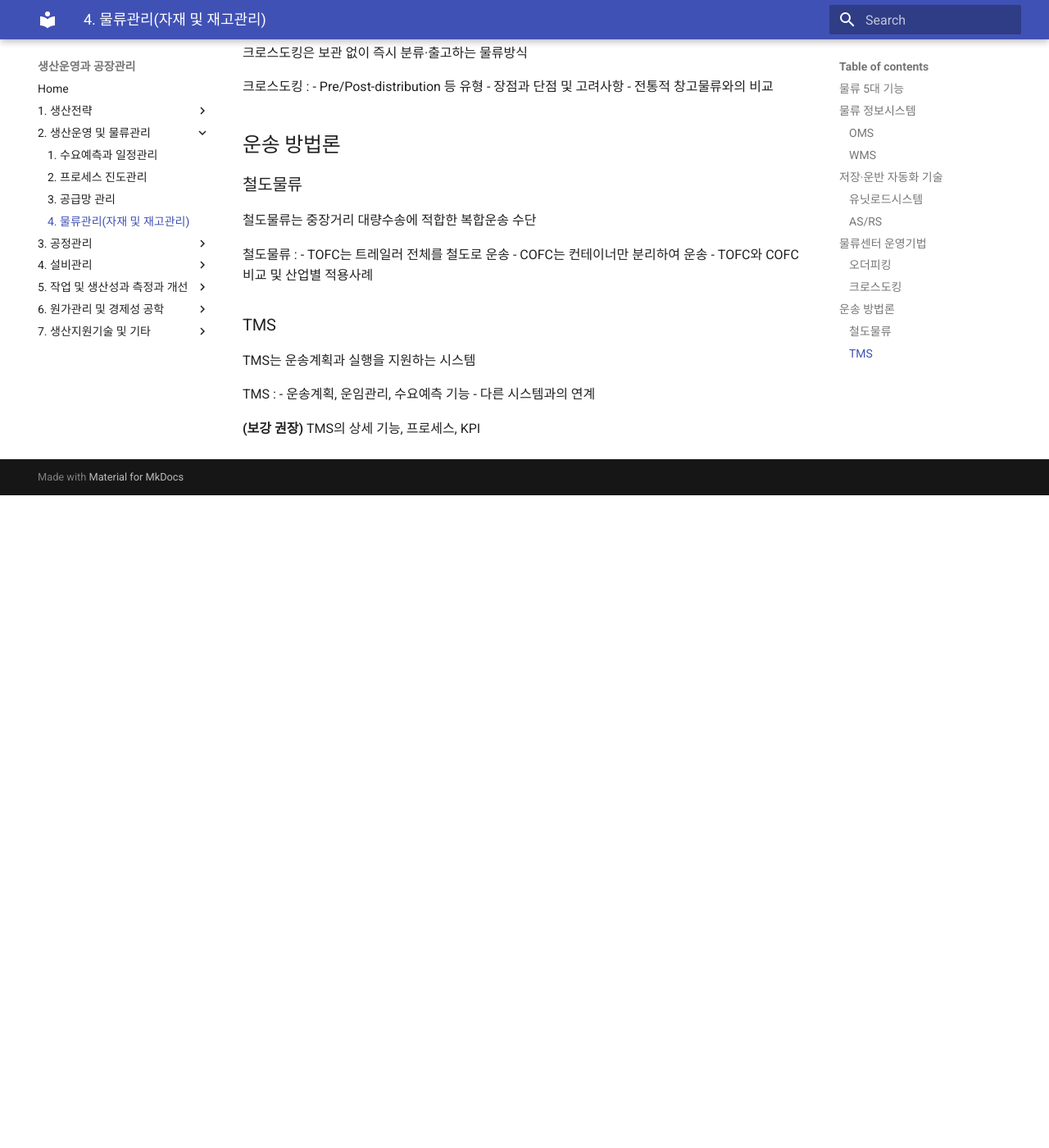
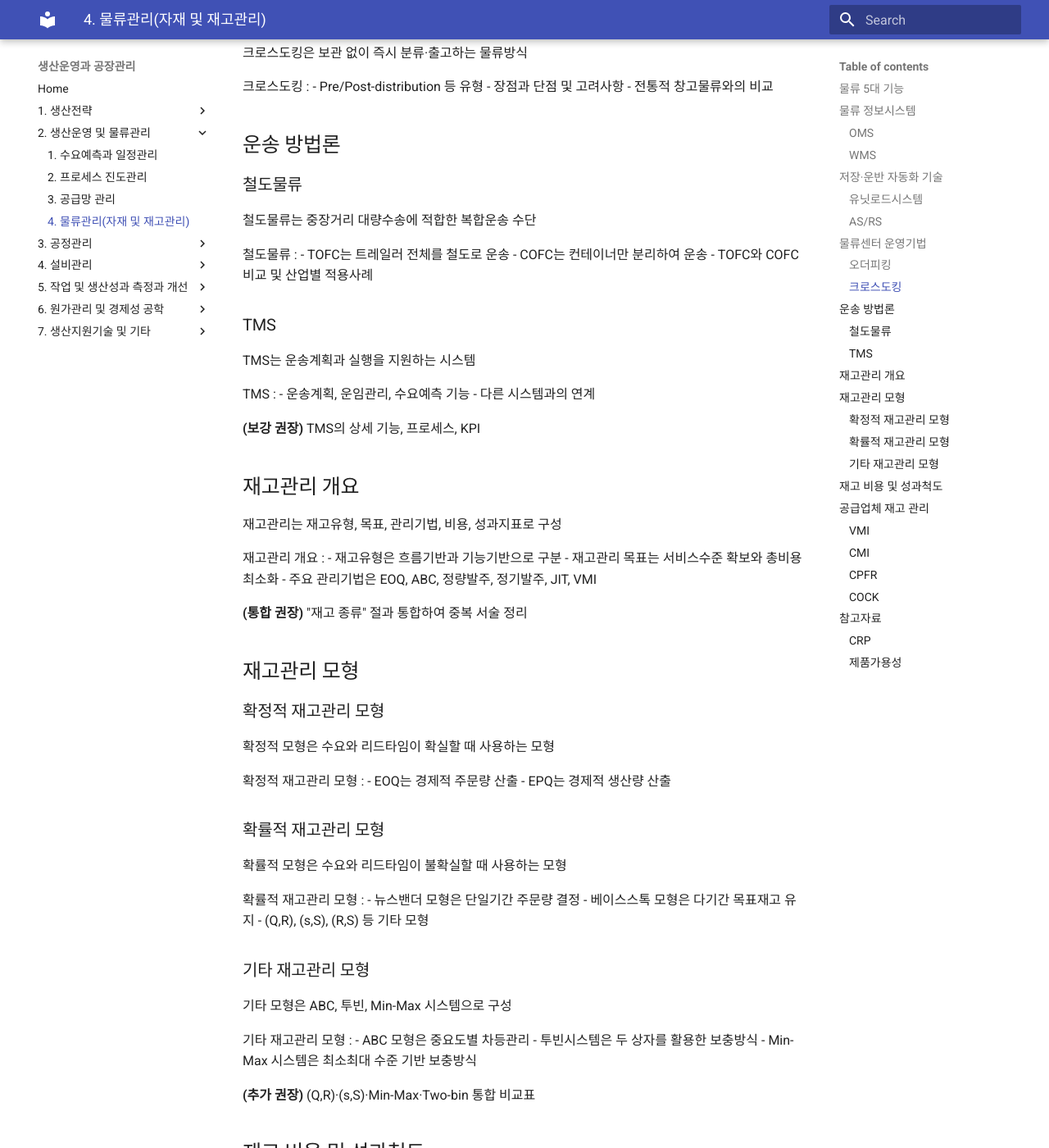
Before and after one commit to yeonkyupark/pepc3e, an MkDocs documentation site: the page built from docs/0204_logistics_material_and_inventory_management.md, in a window 1280 px wide and 1400 px high, scrolled down 1438 px. Shown: the whole window at 82% size. Built offline with MkDocs 1.6.1 and Material for MkDocs 9.7.7, drawn with Linux system fonts in a browser that asks for light colours; before the commit the page ends 2042 px from its top, so only the background shows below that; some of the changed text lies outside the part shown.

Commit message:
Expand inventory management section with new models
Add overview and models of inventory management, including deterministic and stochastic models, and supplier inventory management methods.

```diff
--- a/docs/0204_logistics_material_and_inventory_management.md
+++ b/docs/0204_logistics_material_and_inventory_management.md
@@ -80,3 +80,98 @@
 - 다른 시스템과의 연계
 
 **(보강 권장)** TMS의 상세 기능, 프로세스, KPI
+
+## 재고관리 개요
+재고관리는 재고유형, 목표, 관리기법, 비용, 성과지표로 구성
+
+재고관리 개요
+: - 재고유형은 흐름기반과 기능기반으로 구분
+- 재고관리 목표는 서비스수준 확보와 총비용 최소화
+- 주요 관리기법은 EOQ, ABC, 정량발주, 정기발주, JIT, VMI
+
+**(통합 권장)** "재고 종류" 절과 통합하여 중복 서술 정리
+
+## 재고관리 모형
+### 확정적 재고관리 모형
+확정적 모형은 수요와 리드타임이 확실할 때 사용하는 모형
+
+확정적 재고관리 모형
+: - EOQ는 경제적 주문량 산출
+- EPQ는 경제적 생산량 산출
+
+### 확률적 재고관리 모형
+확률적 모형은 수요와 리드타임이 불확실할 때 사용하는 모형
+
+확률적 재고관리 모형
+: - 뉴스밴더 모형은 단일기간 주문량 결정
+- 베이스스톡 모형은 다기간 목표재고 유지
+- (Q,R), (s,S), (R,S) 등 기타 모형
+
+### 기타 재고관리 모형
+기타 모형은 ABC, 투빈, Min-Max 시스템으로 구성
+
+기타 재고관리 모형
+: - ABC 모형은 중요도별 차등관리
+- 투빈시스템은 두 상자를 활용한 보충방식
+- Min-Max 시스템은 최소최대 수준 기반 보충방식
+
+**(추가 권장)** (Q,R)·(s,S)·Min-Max·Two-bin 통합 비교표
+
+## 재고 비용 및 성과척도
+재고 비용은 주문비용, 재고유지비용, 품절비용으로 구성
+
+재고 비용 및 성과척도
+: - 주문비용은 발주와 준비에 따른 비용
+- 재고유지비용은 보관과 자본에 따른 비용
+- 품절비용은 재고부족에 따른 기회비용
+- 재고회전율, 재고공급일수, 재고공급주수 등 성과지표
+
+## 공급업체 재고 관리
+공급업체 재고관리는 VMI, CMI, CPFR, COCK으로 구성
+
+### VMI
+VMI는 공급업체가 고객재고를 관리하는 방식
+
+VMI
+: - 재고관리 자동화와 실시간 데이터 공유
+- 수요예측 기반 최적화
+
+### CMI
+CMI는 수요자와 공급자가 공동으로 재고를 관리하는 방식
+
+CMI
+: - VMI보다 유연한 역할분담 구조
+- 재고소유권은 주로 수요자 보유
+
+### CPFR
+CPFR은 계획·예측·보충을 공동수행하는 협업모델
+
+CPFR
+: - 9단계 표준프로세스
+- 정보공유와 공동의사결정 중심
+
+### COCK
+COCK은 협력업체 간 정보공유를 통한 공급망 최적화 시스템
+
+COCK
+: - 협력중심 운영과 실시간 데이터교환
+- 공급망 전체 최적화 지향
+
+**(확인 필요)** 공식 SCM 용어로서의 위상 재확인
+
+**(추가 권장)** VMI·CMI·CPFR·COCK 통합 비교표
+
+## 참고자료
+### CRP
+CRP는 판매데이터 기반 자동 재고보충 프로그램
+
+CRP
+: - POS 데이터 활용한 실시간 보충
+- ECR과의 관계(CRP는 ECR의 세부실행전략)
+
+### 제품가용성
+제품가용성은 고객이 원하는 시점에 제품구매가 가능한 정도
+
+제품가용성
+: - 주문충족률, 재고부족률 등 주요지표
+- 안전재고, 다중소싱 등 향상전략
```
